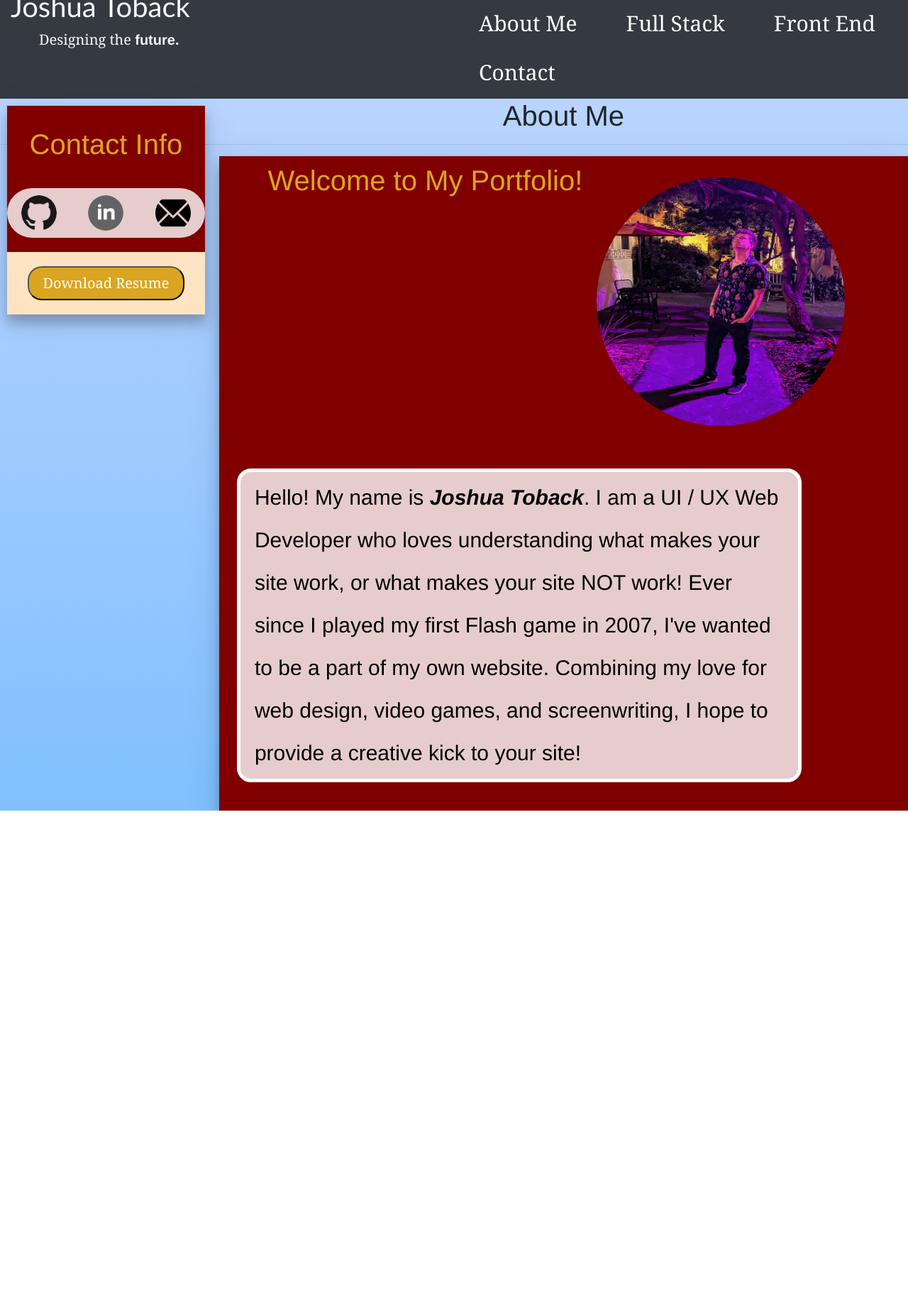
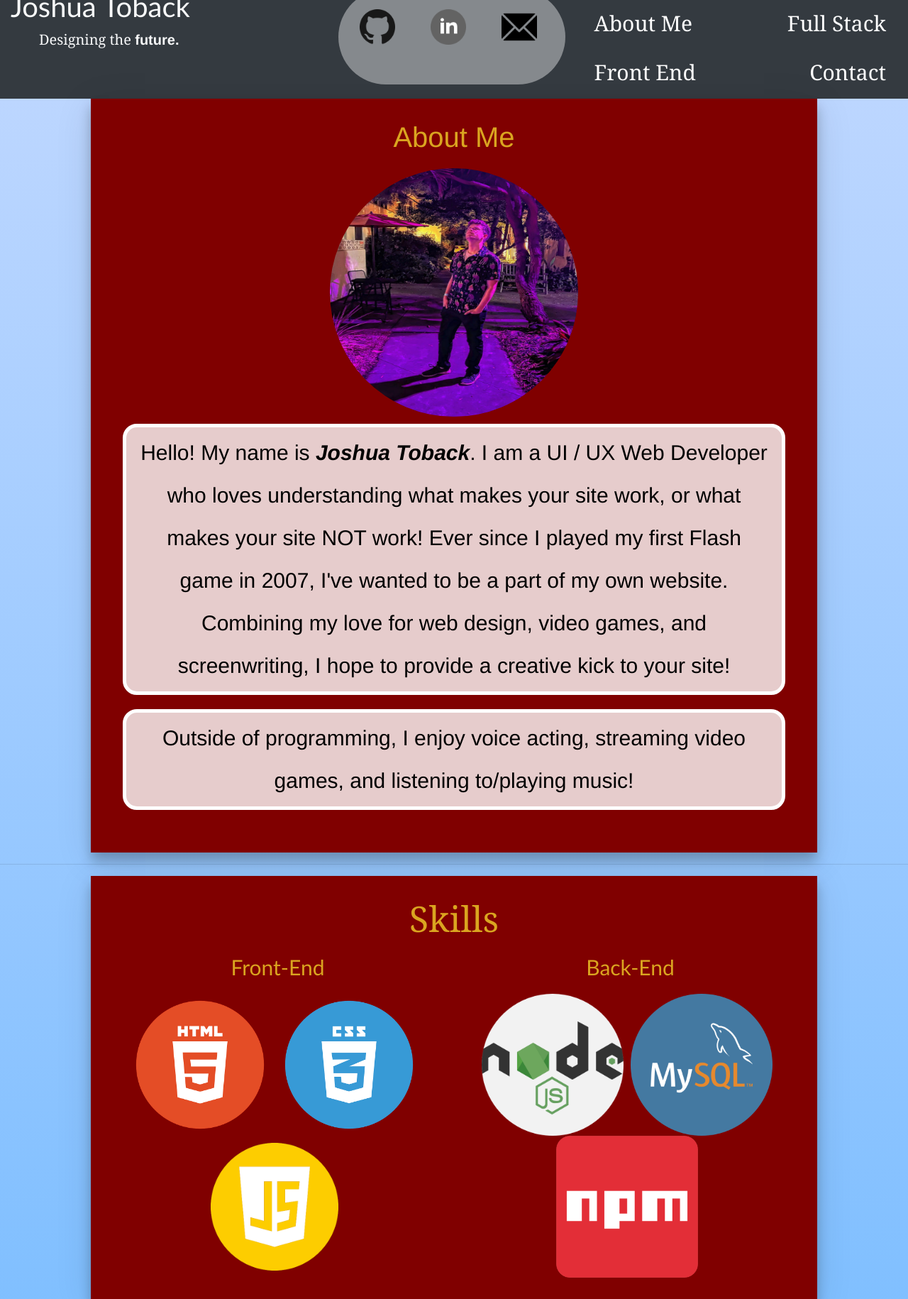
Before and after one commit to JoshuaToback/Programming-Portfolio, a plain HTML site: page about.html in a window 1280 px wide. Shown: the part 15-1845 px from the top of the page at 71% size. Before the commit the page ends 1157 px from the top, so only its background shows below. Drawn offline with nearby package versions, Linux system fonts and the light colour scheme.

Commit message:
Added more info to About and restructured Home

```diff
--- a/about.html
+++ b/about.html
@@ -17,7 +17,13 @@
                 <h1>Joshua Toback</h1>
                 <p>Designing the <b>future.</b></p>
             </div>
-            <div class="col align-items-start text-right navbar">
+
+            <div class="row align-items-start navbar" id="Logo">
+                <a href="https://github.com/JoshuaToback"><img src="./assets/images/GitHubLogo.png" class="grayscale"></a>
+                <a href="https://www.linkedin.com/in/joshua-toback/"><img src="./assets/images/LinkedInLogo.png" class="grayscale"></a>
+                <a href="mailto:joshuatobackdev@gmail.com"><img src="./assets/images/eMail.png"></a>
+            </div>
+            <div class="col row align-items-start text-right navbar">
                 <a href="#">About Me</a>
                 <a href="#">Full Stack</a>
                 <a href="#">Front End</a>
@@ -27,39 +33,58 @@
     </header>
 
 
-    <aside class ="about">
+    <!-- <aside class="container-fluid about">
         <div id="title">
         <h1>Contact Info</h1>
-        <!-- <img id="headshot" src="./assets/images/Profile.jpg"> -->
         </div>
-        <div id="Logo">
-            <a href="https://github.com/JoshuaToback"><img src="./assets/images/GitHubLogo.png" class="grayscale"></a>
-            <a href="https://www.linkedin.com/in/joshua-toback/"><img src="./assets/images/LinkedInLogo.png" class="grayscale"></a>
-            <a href="mailto:joshuatobackdev@gmail.com"><img src="./assets/images/eMail.png"></a>
-        </div>
+
         <div id="Resume">
             <form method="get" action="./assets/files/JoshuaToback_Resume.pdf" id="Resume">
                 <button type="submit">Download Resume</button>
             </form>
         </div>
-    </aside>
+    </aside> -->
 
-    <div class="introTitle">
-        <h1 class="text-center">About Me</h1>
 
-    </div>
-    <hr>
-
-    <section class="row IntroContainer">
-        <h1>Welcome to My Portfolio!</h1>
+    <section class="IntroContainer">
+        <div>
+            <h1>About Me</h1>
+        </div>
         <div class="profile-img">
             <img src="./assets/images/Profile.jpg" alt="Joshua Toback">
         </div>
+        <div class="introInfo text-center container-fluid">
+            <p>Hello! My name is <b><i>Joshua Toback</i></b>. I am a UI / UX Web Developer who loves understanding what makes your site work, or what makes your site NOT work! Ever since I played my first Flash game in 2007, I've wanted to be a part of my own website. Combining my love for web design, video games, and screenwriting, I hope to provide a creative kick to your site! </p>
+            <p>Outside of programming, I enjoy voice acting, streaming video games, and listening to/playing music!</p>
+        </div>
+    </section>
+
+    <hr>
 
 
-        <div class="introInfo">
-            <p>Hello! My name is <b><i>Joshua Toback</i></b>. I am a UI / UX Web Developer who loves understanding what makes your site work, or what makes your site NOT work! Ever since I played my first Flash game in 2007, I've wanted to be a part of my own website. Combining my love for web design, video games, and screenwriting, I hope to provide a creative kick to your site! </p>
+    <section class="IntroContainer skills">
+        <div class="col">
+            <h1 class="container text-center">Skills</h1>
         </div>
+
+        <div class="row" id="appImage">
+            <div class="col align-self-end">
+                <h3 class="text-center">Front-End</h3>
+                <div class="row justify-content-center">
+                      <img src="./assets/images/HTML5.png">
+                      <img src="./assets/images/css3.png">
+                      <img src="./assets/images/javascript.png">
+                      <!-- <img src="./assets/images/bootstrap-4-logo.png"> -->
+                </div>
+            </div>
+            <div class="col align-self-end">
+                <h3 class="text-center">Back-End</h3>
+                <div class="row justify-content-center">
+                    <img src="./assets/images/nodejs.png">
+                    <img src="./assets/images/mysql.png">
+                    <img src="./assets/images/npm-logo.png">
+                </div>
+            </div>
     </section>
 
 </body>
--- a/assets/css/aboutstyle.css
+++ b/assets/css/aboutstyle.css
@@ -30,23 +30,6 @@
 }
 
 
-/* Logos */
-#Logo {
-    background-color: rgb(255, 255, 255, 0.8);
-    border-radius: 50px;
-    margin-bottom: 20px;
-}
-
-#Logo img {
-    max-width: 50px;
-}
-
-#Logo:hover {
-    box-shadow: inset 0px 0px 8px goldenrod, 0 0 20px goldenrod;
-}
-
-.grayscale { filter: grayscale(100%); }
-
 
 /* Resume Button */
 #Resume {
@@ -75,21 +58,14 @@
 
 /* Body */
 
-.profile-img img {
-    border-radius: 50%;
-    width: 350px;
-    height: 350px;
-    margin: 20px 20px 50px 20px;
-}
-
-
 .IntroContainer {
-    margin-top: 10px;
-    padding: 10px;
+    margin:auto;
+    width: 80%;
+    /* margin-top: 30px; */
+    padding: 30px;
     background-color: maroon;
     color: goldenrod;
     box-shadow: 0 12px 16px 0 rgba(0,0,0,0.24), 0 10px 50px 0 rgba(0,0,0,0.10);
-    justify-content: center;
 }
 
 .IntroContainer h1 {
@@ -106,9 +82,46 @@
     border: 5px solid white;
 }
 
+.profile-img img {
+    border-radius: 50%;
+    width: 350px;
+    height: 350px;
+    display: block;
+    margin-left: auto;
+    margin-right: auto;
+}
+
+
 .introInfo {
     font-size: 30px;
     padding: 10px 140px 10px 15px;
     line-height: 2em;
     color: lightgray;
 }
+
+.skills {
+    margin-bottom: 20px;
+    margin:auto;
+    /* margin-top: 30px; */
+    padding: 30px;
+    background-color: maroon;
+    color: goldenrod;
+    box-shadow: 0 12px 16px 0 rgba(0,0,0,0.24), 0 10px 50px 0 rgba(0,0,0,0.10);
+}
+
+.skills h1 {
+    font-family:Cambria, Cochin, Georgia, Times, 'Times New Roman', serif;
+    font-size: 50px;
+}
+
+.skills h3 {
+    font-family: 'Gill Sans', 'Gill Sans MT', Calibri, 'Trebuchet MS', sans-serif;
+    margin-bottom: 20px;
+    font-size: 30px;
+}
+
+#appImage img {
+    width: 200px;
+    height:auto;
+    margin-right: 10px;
+}
--- a/assets/css/reset.css
+++ b/assets/css/reset.css
@@ -68,11 +68,6 @@ a {
   text-decoration: none;
 }
 
-.row {
-  display: flex;
-  flex-wrap: wrap;
-}
-
 /* Header Style */
 
 .header {
@@ -111,6 +106,29 @@ a {
 
 }
 
+/* Logos */
+#Logo {
+  background-color: rgb(255, 255, 255, 0.4);
+  margin-bottom: 20px;
+  margin-right: 20px;
+  padding: 10px;
+  border-radius: 100px;
+}
+
+#Logo img {
+  max-width: 50px;
+  margin-right:auto;
+}
+
+#Logo a:hover {
+  box-shadow: inset 0px 0px 8px goldenrod, 0 0 20px goldenrod;
+}
+
+.grayscale { filter: grayscale(100%); }
+
+
+
+
 /* Footer */
 .footer {
   padding: 20px;
```
Also changed, not shown: assets/css/homestyle.css (+3 -4 lines), home.html (+8 -1 lines), assets/images/HTML5.png (added), assets/images/bootstrap-4-logo.png (added), assets/images/css3.png (added), assets/images/javascript.png (added), assets/images/mysql.png (added), assets/images/nodejs.png (added), assets/images/nosql.png (added), assets/images/npm-logo.png (added).
